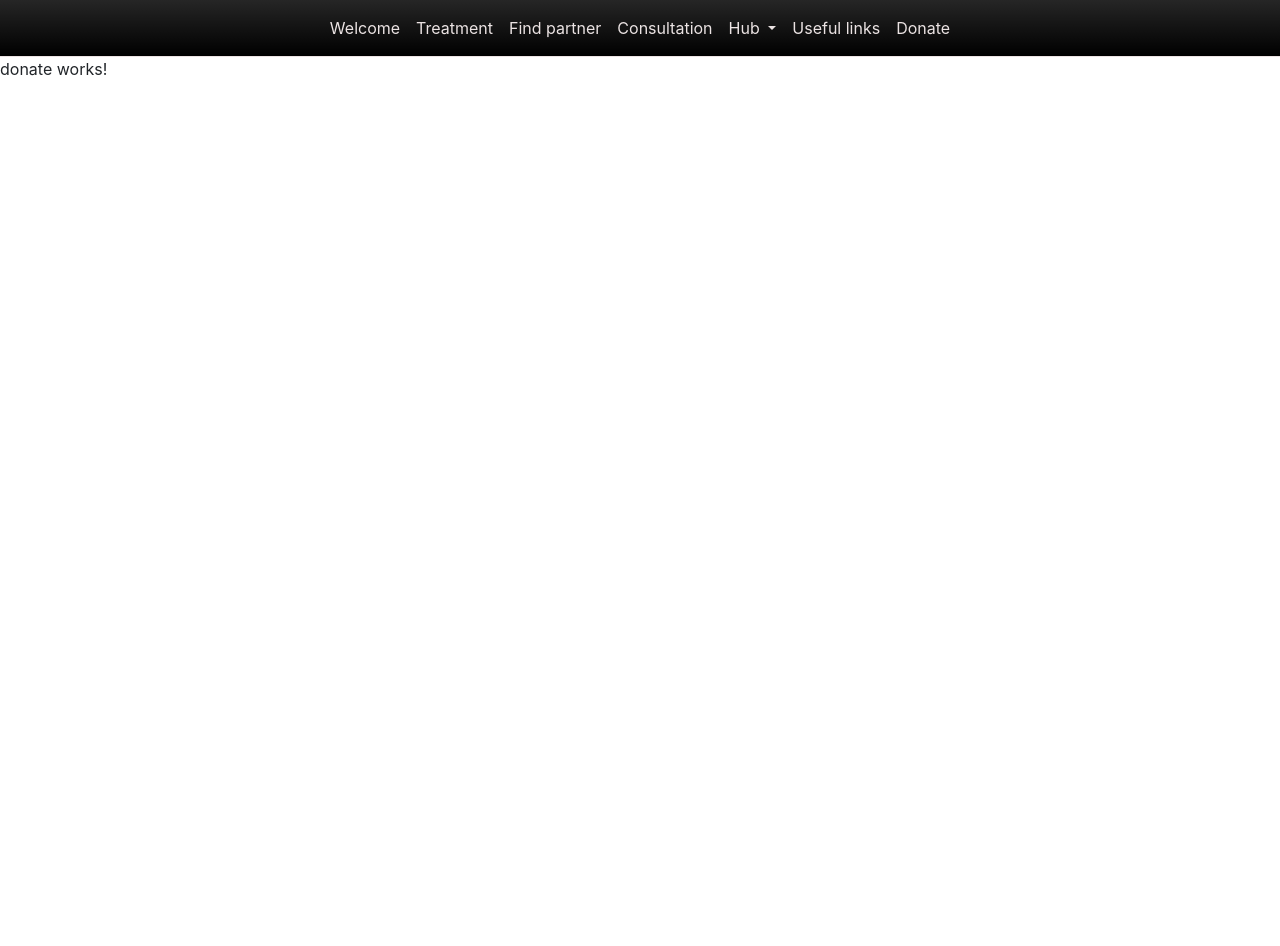
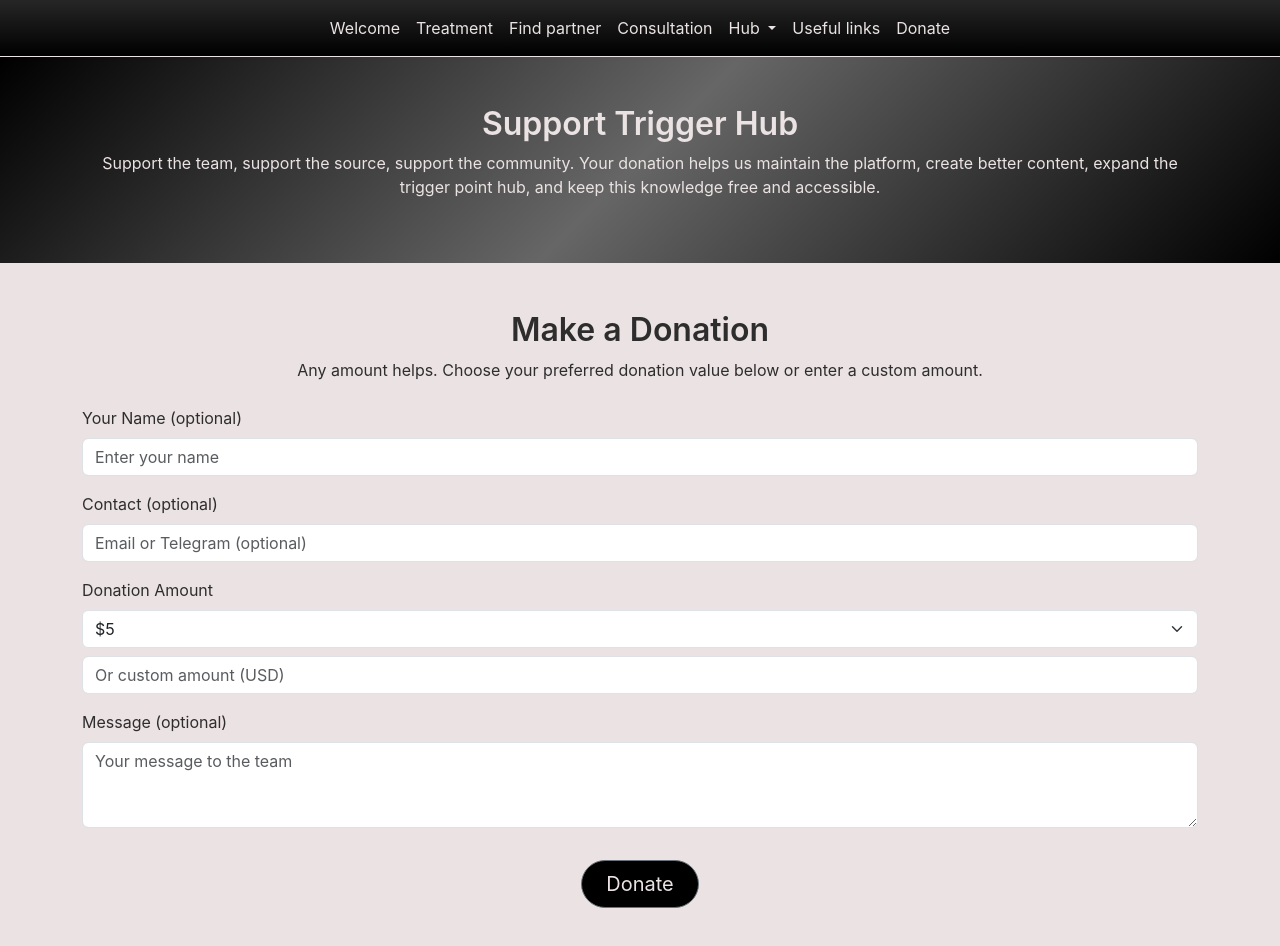
Before and after one commit to swetlikow/trigger-hub, an Angular app: page /donate in a window 1280 px wide. Shown: the top 946 px of the page. Before the commit the page ends 800 px from the top, so only its background shows below. Built offline with nearby package versions, Linux system fonts and the light colour scheme.

Commit message:
added consultation

```diff
--- a/src/app/components/consultation/consultation.css
+++ b/src/app/components/consultation/consultation.css
@@ -0,0 +1,4 @@
+
+.section-title {
+  font-weight: 600;
+}
--- a/src/app/components/consultation/consultation.html
+++ b/src/app/components/consultation/consultation.html
@@ -1 +1,57 @@
-<p>consultation works!</p>
+<section class="py-5 black">
+  <div class="container">
+    <h2 class="section-title text-center">Online Consultation</h2>
+    <p class="text-center mx-auto">
+      If you still haven't found answers or need specific guidance — book a 1‑hour online
+      consultation with an expert. Get help understanding your triggers, locating the real pain
+      source, and planning effective treatment.
+    </p>
+  </div>
+</section>
+
+<section class="py-5 white">
+  <div class="container">
+    <h2 class="section-title text-center">Book a Consultation</h2>
+    <p class="text-center mx-auto">
+      The session includes a full 1‑hour analysis and guidance.<br />
+      <strong>Price: 30 USD</strong>
+    </p>
+    <form class="mt-4">
+      <div class="mb-3">
+        <label for="name" class="form-label">Your Name</label>
+        <input type="text" id="name" class="form-control" placeholder="Enter your name" />
+      </div>
+
+      <div class="mb-3">
+        <label for="contact" class="form-label">Contact (Telegram, Email, Phone)</label>
+        <input
+          type="text"
+          id="contact"
+          class="form-control"
+          placeholder="How should we reach you?"
+        />
+      </div>
+
+      <div class="mb-3">
+        <label for="timezone" class="form-label">Your Time Zone</label>
+        <input type="text" id="timezone" class="form-control" placeholder="e.g., GMT+1, PST, EST" />
+      </div>
+
+      <div class="mb-3">
+        <label for="notes" class="form-label">Describe Your Issue</label>
+        <textarea
+          id="notes"
+          class="form-control"
+          rows="3"
+          placeholder="Explain your condition, pain locations, or questions"
+        ></textarea>
+      </div>
+
+      <div class="text-center">
+        <button type="submit" class="btn btn-secondary btn-black btn-lg px-4 mt-3">
+          Book Consultation
+        </button>
+      </div>
+    </form>
+  </div>
+</section>
--- a/src/app/components/donate/donate.css
+++ b/src/app/components/donate/donate.css
@@ -0,0 +1,4 @@
+
+.section-title {
+  font-weight: 600;
+}
--- a/src/app/components/donate/donate.html
+++ b/src/app/components/donate/donate.html
@@ -1 +1,64 @@
-<p>donate works!</p>
+<section class="py-5 black">
+  <div class="container">
+    <h2 class="section-title text-center">Support Trigger Hub</h2>
+    <p class="text-center mx-auto">
+      Support the team, support the source, support the community. Your donation helps us maintain
+      the platform, create better content, expand the trigger point hub, and keep this knowledge
+      free and accessible.
+    </p>
+  </div>
+</section>
+
+<section class="py-5 white">
+  <div class="container">
+    <h2 class="section-title text-center">Make a Donation</h2>
+    <p class="text-center mx-auto">
+      Any amount helps. Choose your preferred donation value below or enter a custom amount.
+    </p>
+    <form class="mt-4">
+      <div class="mb-3">
+        <label for="name" class="form-label">Your Name (optional)</label>
+        <input type="text" id="name" class="form-control" placeholder="Enter your name" />
+      </div>
+
+      <div class="mb-3">
+        <label for="contact" class="form-label">Contact (optional)</label>
+        <input
+          type="text"
+          id="contact"
+          class="form-control"
+          placeholder="Email or Telegram (optional)"
+        />
+      </div>
+
+      <div class="mb-3">
+        <label class="form-label">Donation Amount</label>
+        <select class="form-select mb-2">
+          <option value="5">$5</option>
+          <option value="10">$10</option>
+          <option value="20">$20</option>
+          <option value="30">$30</option>
+          <option value="50">$50</option>
+          <option value="100">$100</option>
+        </select>
+        <input type="number" class="form-control" placeholder="Or custom amount (USD)" />
+      </div>
+
+      <div class="mb-3">
+        <label for="message" class="form-label">Message (optional)</label>
+        <textarea
+          id="message"
+          class="form-control"
+          rows="3"
+          placeholder="Your message to the team"
+        ></textarea>
+      </div>
+
+      <div class="text-center">
+        <button type="submit" class="btn btn-secondary btn-black btn-lg px-4 mt-3">
+          Donate
+        </button>
+      </div>
+    </form>
+  </div>
+</section>
--- a/src/styles.css
+++ b/src/styles.css
@@ -10,6 +10,7 @@ body {
   font-family: -apple-system, BlinkMacSystemFont, 'SF Pro Text', 'SF Pro Display', 'Helvetica Neue',
     Helvetica, Arial, sans-serif;
   font-size: 16px;
+  background: #ebe3e3;
 }
 
 .black {
@@ -25,19 +26,21 @@ body {
 .btn-black {
   background-color: black;
   color: #ebe3e3;
-}
-
-.btn-black:hover {
-  background-color: white;
-  color: #000000;
-}
-
-.btn-white:hover {
-  background-color: black;
-  color: #ebe3e3;
+  border-radius: 50rem;
 }
 
 .btn-white {
   background-color: white;
   color: #000000;
+  border-radius: 50rem;
 }
+
+.btn-black:hover {
+  background-color: rgb(14, 104, 39);
+  color: #ebe3e3;
+}
+
+.btn-white:hover {
+  background-color: rgb(14, 104, 39);
+  color: #ebe3e3;
+}
```
